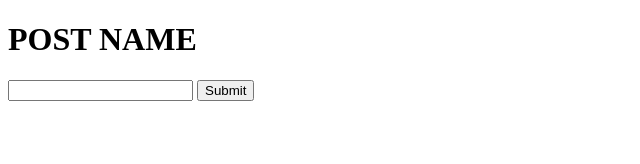
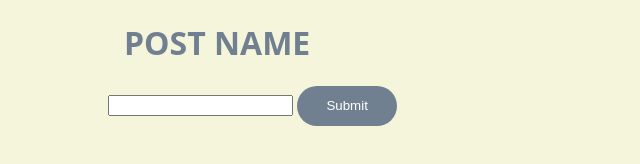
Before and after one commit to JanineT-oss/adaptive_online_study_test, a plain HTML site: page 6_testroutine/index.html in a window 1280 px wide. Shown: the whole page, without its empty margins (0-640 px from the left). Drawn offline with Linux system fonts and the light colour scheme.

Commit message:
Add files via upload

```diff
--- a/6_testroutine/index.html
+++ b/6_testroutine/index.html
@@ -5,14 +5,15 @@
     <meta http-equiv="X-UA-Compatible" content="IE=edge">
     <meta name="viewport" content="width=device-width, initial-scale=1.0">
     <title>send your name!</title>
+    <link href="style.css" rel="stylesheet">
 </head>
 
 <body>
 
-    <h1>POST NAME</h1>
+    <h1 class="headlines">POST NAME</h1>
     <form id="postForm">
         <input type="text" name="name" id="name">
-        <input type="submit" name="Submit">
+        <input type="submit" name="Submit" id="submit">
     </form>
 
 <script src="indexScript.js"></script>
--- a/6_testroutine/indexScript.js
+++ b/6_testroutine/indexScript.js
@@ -1,6 +1,6 @@
 
  document.getElementById('postForm').addEventListener('submit', postName);
- console.log('test test');
+ console.log('entering javascript file...');
 
  function postName(e){
     e.preventDefault();
@@ -19,7 +19,4 @@
     }
 
     xhr.send(JSON.stringify(params));
-
-
-   console.log($message);
 }
--- /dev/null
+++ b/6_testroutine/style.css
@@ -0,0 +1,25 @@
+body{
+	font-family: 'Open Sans', sans-serif;
+    background-color: beige;
+    padding-left: 100px;
+    padding-right: 100px;
+}
+
+.headlines {
+	color: slategray;
+	text-decoration: none;
+	margin-left: 16px;
+	font-weight: bold;
+}
+
+#submit{
+	width: 100px;
+	height:40px;
+	margin: 0 10 px;
+	border-radius: 20px;
+	background: slategray;
+	border:0;
+	outline: none;
+	color: #fff;
+	cursor: pointer;
+}
```
